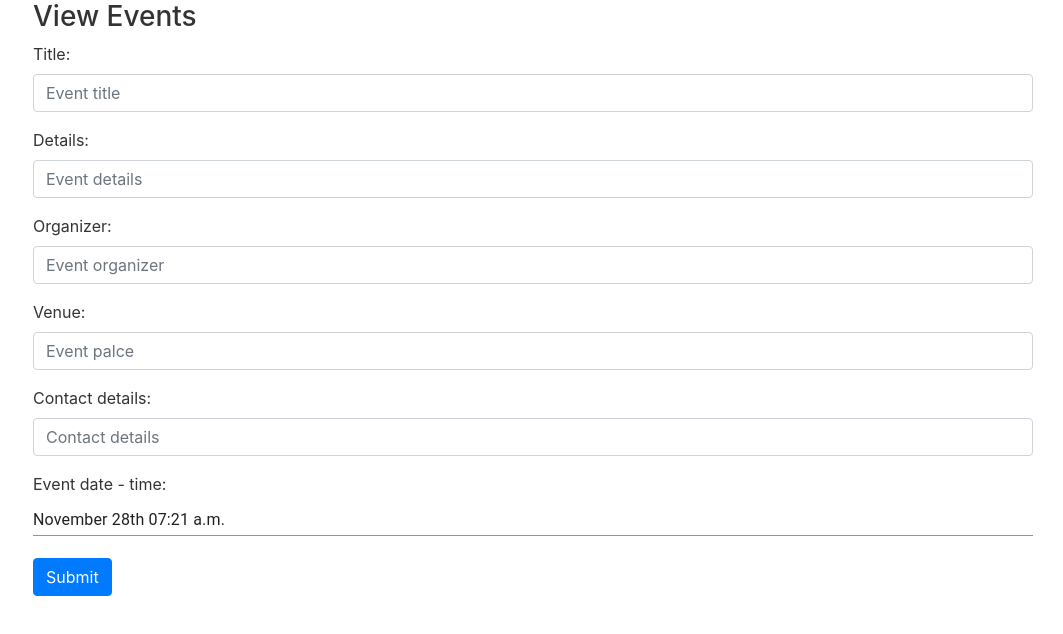
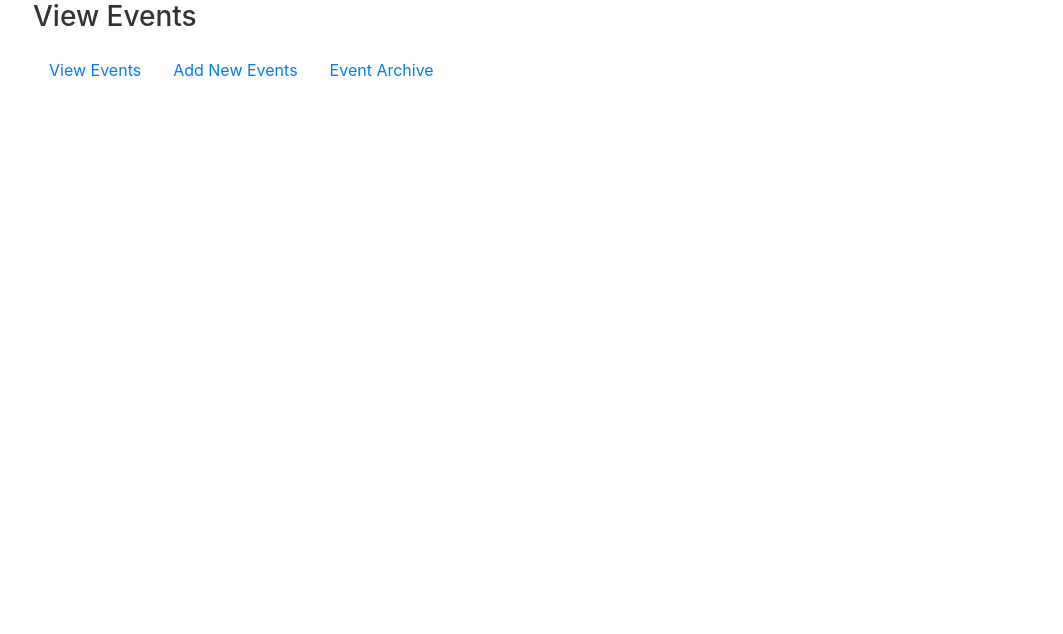
Before and after one commit to mydigita/mongo-office, a React (Create React App) app: page /mongo-office/event-manager in a window 1280 px wide. Shown: the top 634 px of the page, without its empty margins (217-1280 px from the left). Built offline with nearby package versions, Linux system fonts and the light colour scheme; no server answers.

Commit message:
local update

```diff
--- a/src/components/event-manager.component.js
+++ b/src/components/event-manager.component.js
@@ -56,7 +56,7 @@ export default function EventManager(){
         .then(data=>{
 
 
-            setViewEvents(data.data.reverse().map(e=>{
+            setViewEvents(data.data.reverse().filter(e=>e.status ==="open").map(e=>{
                 function editPath(){
                     return window.location.assign(`/mongo-office/event-manager/edit/${e._id}`)
                 }
@@ -86,6 +86,28 @@ export default function EventManager(){
             {/* Event registration */}
             <div><h3>View Events</h3></div>
             <div>
+                <ul className="nav nav-tab pt-2">
+                    <li className="nav-item">
+                        <a href="#view" data-toggle="tab" className="active nav-link">View Events</a>
+                    </li>
+                    <li className="nav-item">
+                        <a href="#add" data-toggle="tab" className="nav-link">Add New Events</a>
+                    </li>
+                    <li className="nav-item">
+                        <a href="#archive" data-toggle="tab" className="nav-link">Event Archive</a>
+                    </li>
+                </ul>
+            </div>
+            <div className="tab-content">
+
+                {/* view events */}
+                <div id="view" className="tab-pane active">
+                    {viewEvents}
+                </div>
+
+                {/* add new events */}
+
+                <div id="add" className="tab-pane">
                     <form onSubmit={onSubmitEventRegistration}>
                         <div className="form-group">
                             <label>Title:</label>
@@ -118,10 +140,7 @@ export default function EventManager(){
                     </form>
                 </div>
 
-            <div>
-            {viewEvents}
             </div>
-
         </div>
     );
 }
```
Also changed, not shown: 1 other file (tests, documents, lock files or other folders). Lines whose indentation alone changed are shown as unchanged.
